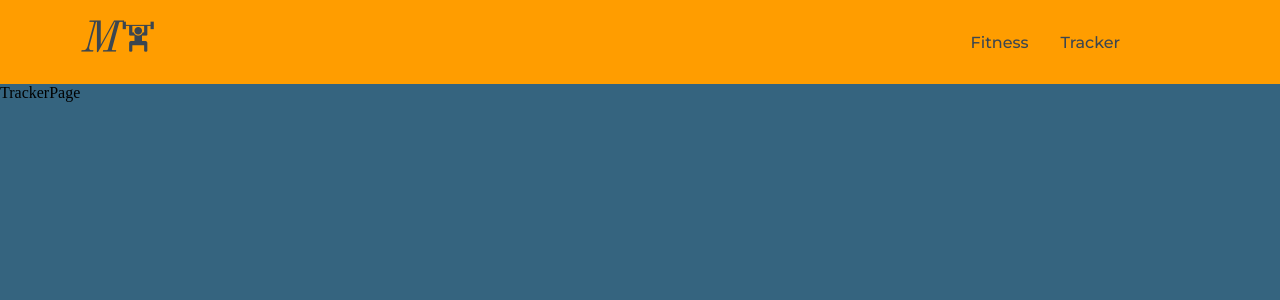
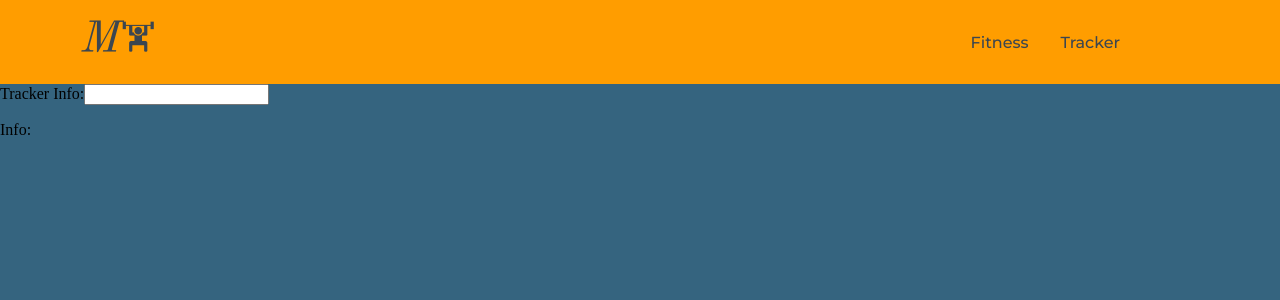
Before and after one commit to rashad3412/gymAppReact-, a React (Create React App) app: page /trackerpage in a window 1280 px wide. Shown: the top 300 px of the page. Built offline with nearby package versions, Linux system fonts and the light colour scheme.

Commit message:
updated commit

```diff
--- a/src/components/FitnessPage.jsx
+++ b/src/components/FitnessPage.jsx
@@ -23,6 +23,7 @@ const FitnessPage = () => {
           ></video>
         </div>
         <div className="fitness-pics">
+          <div className="fitness-pics">
             <img src={fitnessPic1} alt="fitnessPic1" />
 
             <img src={fitnessPic2} alt="fitnessPic1" />
@@ -37,6 +38,7 @@ const FitnessPage = () => {
             />
           </div>
         </div>
+      </div>
     </section>
   );
 };
--- a/src/components/TrackerPage.jsx
+++ b/src/components/TrackerPage.jsx
@@ -1,7 +1,23 @@
-import React from "react";
+import React, { useState } from "react";
 
 const TrackerPage = () => {
-  return <div>TrackerPage</div>;
+  const [tracker, setTracker] = useState("");
+  const handleChange = (event) => {
+    setTracker(event.target.value);
+  };
+  return (
+    <section className="tracker-section">
+      <div className="tracker-container">
+        <form className="tracker-content">
+          <label htmlFor="">
+            Tracker Info:
+            <input type="text" value={tracker} onChange={handleChange} />
+          </label>
+          <p> Info:{tracker}</p>
+        </form>
+      </div>
+    </section>
+  );
 };
 
 export default TrackerPage;
--- a/src/components/index.css
+++ b/src/components/index.css
@@ -183,3 +183,9 @@ img {
   padding: 10px;
   margin: 10px;
 }
+
+.img-text {
+  display: flex;
+  flex-wrap: wrap;
+  font-size: 50px;
+}
```
Also changed, not shown: 1 other file (tests, documents, lock files or other folders). Lines whose indentation alone changed are shown as unchanged.
